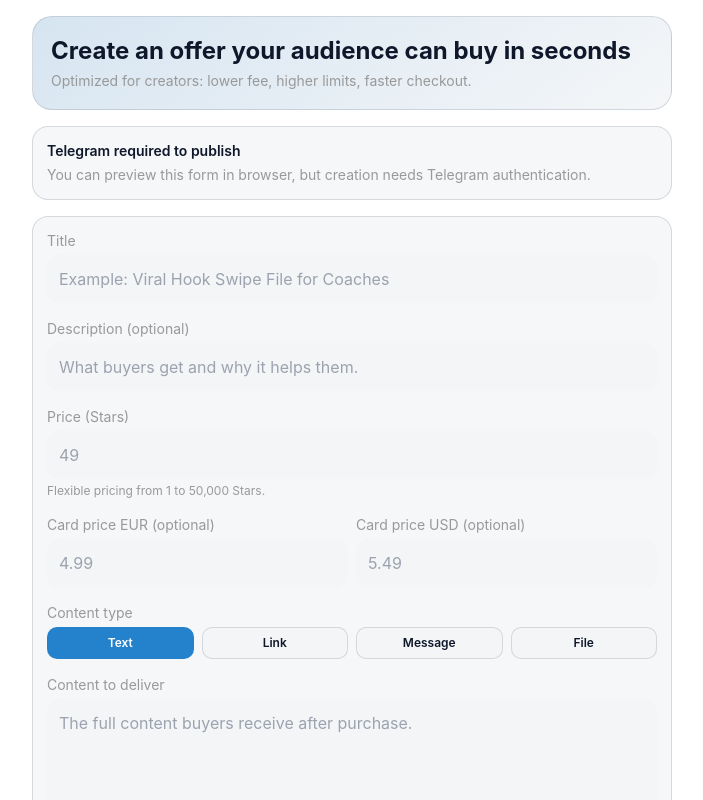
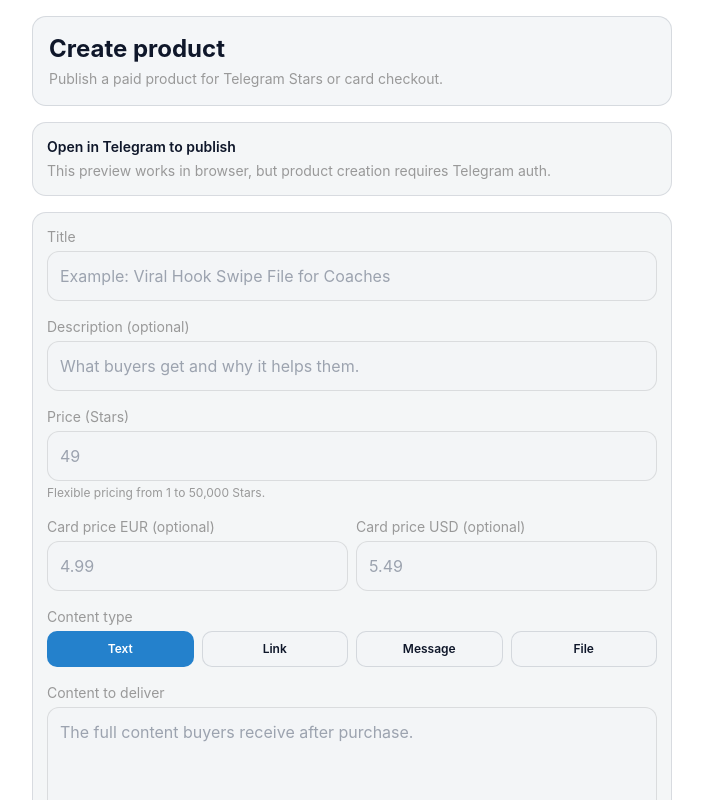
Before and after one commit to san-npm/paywall-tg, a Next.js app: page /create in a window 1280 px wide. Shown: the top 800 px of the page, without its empty margins (288-991 px from the left). Built offline with nearby package versions, Linux system fonts and the light colour scheme; no server answers.

Commit message:
refine miniapp create UI: cleaner styling and copy

```diff
--- a/app/(miniapp)/create/page.jsx
+++ b/app/(miniapp)/create/page.jsx
@@ -184,8 +184,8 @@
         )}
 
         <section className="glass-card text-sm">
-          <p className="font-semibold">Share this to sell now</p>
-          <p className="text-tg-hint mt-1">Use <code>/buy {created.id}</code> in Telegram posts, DMs, or channel announcements.</p>
+          <p className="font-semibold">Share command</p>
+          <p className="text-tg-hint mt-1">Use <code>/buy {created.id}</code> in Telegram posts, DMs, or channel messages.</p>
         </section>
 
         <a href="/" className="primary-btn">Back to dashboard</a>
@@ -217,31 +217,31 @@
   return (
     <main className="p-4 max-w-2xl mx-auto space-y-4">
       <section className="hero-card">
-        <h1 className="text-2xl font-bold">Create an offer your audience can buy in seconds</h1>
-        <p className="text-sm text-tg-hint mt-1">Optimized for creators: lower fee, higher limits, faster checkout.</p>
+        <h1 className="text-2xl font-bold">Create product</h1>
+        <p className="text-sm text-tg-hint mt-1">Publish a paid product for Telegram Stars or card checkout.</p>
       </section>
 
       {!user && (
         <section className="glass-card text-sm">
-          <p className="font-semibold">Telegram required to publish</p>
-          <p className="text-tg-hint mt-1">You can preview this form in browser, but creation needs Telegram authentication.</p>
+          <p className="font-semibold">Open in Telegram to publish</p>
+          <p className="text-tg-hint mt-1">This preview works in browser, but product creation requires Telegram auth.</p>
         </section>
       )}
 
       {user && (
         <section className="glass-card text-sm">
           {termsLoading ? (
-            <p className="text-tg-hint">Checking Creator Terms acceptance...</p>
+            <p className="text-tg-hint">Checking Creator Terms...</p>
           ) : termsAccepted ? (
-            <p className="text-green-700">✅ Creator Terms accepted. You can publish products.</p>
+            <p className="text-green-700">Creator Terms accepted. Publishing is enabled.</p>
           ) : (
             <div className="space-y-2">
-              <p className="font-semibold">Creator Terms acceptance required</p>
-              <p className="text-tg-hint">Before publishing, you must accept the Creator Terms (monthly payouts, fee split, invoice requirement).</p>
+              <p className="font-semibold">Creator Terms required</p>
+              <p className="text-tg-hint">Accept terms once to publish products and receive payouts.</p>
               <div className="flex gap-2 flex-wrap">
-                <a href="/docs/creator-terms" target="_blank" rel="noreferrer" className="chip-btn">Read Terms</a>
+                <a href="/docs/creator-terms" target="_blank" rel="noreferrer" className="chip-btn">Read terms</a>
                 <button type="button" onClick={handleAcceptTerms} disabled={termsSubmitting} className="primary-btn" style={{ width: 'auto', padding: '10px 14px' }}>
-                  {termsSubmitting ? 'Accepting...' : 'I Accept Creator Terms'}
+                  {termsSubmitting ? 'Accepting...' : 'Accept terms'}
                 </button>
               </div>
             </div>
@@ -265,7 +265,7 @@
               onChange={(e) => setTitle(e.target.value)}
               required
               maxLength={140}
-              className="w-full p-3 rounded-xl border-none outline-none"
+              className="w-full p-3 rounded-xl border border-black/10 outline-none focus:ring-2 focus:ring-black/10"
               style={{ backgroundColor: 'var(--surface)' }}
               placeholder="Example: Viral Hook Swipe File for Coaches"
             />
@@ -278,7 +278,7 @@
               value={description}
               onChange={(e) => setDescription(e.target.value)}
               maxLength={500}
-              className="w-full p-3 rounded-xl border-none outline-none"
+              className="w-full p-3 rounded-xl border border-black/10 outline-none focus:ring-2 focus:ring-black/10"
               style={{ backgroundColor: 'var(--surface)' }}
               placeholder="What buyers get and why it helps them."
             />
@@ -293,7 +293,7 @@
               value={price}
               onChange={(e) => setPrice(e.target.value)}
               required
-              className="w-full p-3 rounded-xl border-none outline-none"
+              className="w-full p-3 rounded-xl border border-black/10 outline-none focus:ring-2 focus:ring-black/10"
               style={{ backgroundColor: 'var(--surface)' }}
               placeholder="49"
             />
@@ -309,7 +309,7 @@
                 step="0.01"
                 value={priceEur}
                 onChange={(e) => setPriceEur(e.target.value)}
-                className="w-full p-3 rounded-xl border-none outline-none"
+                className="w-full p-3 rounded-xl border border-black/10 outline-none focus:ring-2 focus:ring-black/10"
                 style={{ backgroundColor: 'var(--surface)' }}
                 placeholder="4.99"
               />
@@ -322,7 +322,7 @@
                 step="0.01"
                 value={priceUsd}
                 onChange={(e) => setPriceUsd(e.target.value)}
-                className="w-full p-3 rounded-xl border-none outline-none"
+                className="w-full p-3 rounded-xl border border-black/10 outline-none focus:ring-2 focus:ring-black/10"
                 style={{ backgroundColor: 'var(--surface)' }}
                 placeholder="5.49"
               />
@@ -358,7 +358,7 @@
               required
               rows={5}
               maxLength={10000}
-              className="w-full p-3 rounded-xl border-none outline-none resize-none"
+              className="w-full p-3 rounded-xl border border-black/10 outline-none resize-none focus:ring-2 focus:ring-black/10"
               style={{ backgroundColor: 'var(--surface)' }}
               placeholder={contentPlaceholder[contentType]}
             />
--- a/app/globals.css
+++ b/app/globals.css
@@ -156,36 +156,34 @@
    Mini-app blocks (Telegram theme)
 ──────────────────────────────── */
 .glass-card {
-  background: var(--surface-strong);
-  border: 1px solid var(--border);
-  border-radius: 16px;
+  background: color-mix(in srgb, var(--surface) 94%, #ffffff);
+  border: 1px solid color-mix(in srgb, var(--border) 80%, #00000010);
+  border-radius: 14px;
   padding: 14px;
 }
 
 .hero-card {
-  background: linear-gradient(145deg,
-    color-mix(in srgb, var(--tg-theme-button-color, #2481cc) 14%, var(--surface) 86%),
-    color-mix(in srgb, var(--surface) 88%, #ffffff));
-  border: 1px solid var(--border);
-  border-radius: 20px;
-  padding: 18px;
+  background: color-mix(in srgb, var(--surface) 90%, #ffffff);
+  border: 1px solid color-mix(in srgb, var(--border) 85%, #00000012);
+  border-radius: 14px;
+  padding: 16px;
 }
 
 .hero-badge {
-  background: color-mix(in srgb, var(--tg-theme-button-color, #2481cc) 20%, white);
+  background: color-mix(in srgb, var(--tg-theme-button-color, #2481cc) 14%, #ffffff);
   color: var(--tg-theme-button-color, #2481cc);
-  border-radius: 12px;
-  min-width: 40px;
-  height: 40px;
+  border-radius: 10px;
+  min-width: 36px;
+  height: 36px;
   display: inline-flex;
   align-items: center;
   justify-content: center;
 }
 
 .mini-stat {
-  background: color-mix(in srgb, var(--surface) 76%, #ffffff);
+  background: color-mix(in srgb, var(--surface) 90%, #ffffff);
   border: 1px solid var(--border);
-  border-radius: 12px;
+  border-radius: 10px;
   padding: 10px;
 }
 .mini-stat-label { font-size: 11px; color: var(--tg-theme-hint-color, #637381); text-transform: uppercase; letter-spacing: .04em; margin: 0; }
@@ -196,13 +194,16 @@
   width: 100%;
   text-align: center;
   padding: 12px 16px;
-  border-radius: 14px;
+  border-radius: 12px;
   font-weight: 700;
   background: var(--tg-theme-button-color, #2481cc);
   color: var(--tg-theme-button-text-color, #ffffff);
   text-decoration: none;
   cursor: pointer;
+  border: none;
+  transition: opacity .16s ease;
 }
+.primary-btn:hover { opacity: .92; }
 
 .price-pill {
   font-size: 13px;
@@ -210,7 +211,7 @@
   padding: 6px 10px;
   border-radius: 999px;
   border: 1px solid var(--border);
-  background: color-mix(in srgb, var(--tg-theme-button-color, #2481cc) 8%, var(--surface));
+  background: color-mix(in srgb, var(--surface) 86%, #ffffff);
   white-space: nowrap;
 }
 
@@ -219,8 +220,8 @@
   font-size: 12px;
   font-weight: 600;
   border: 1px solid var(--border);
-  padding: 6px 10px;
-  background: transparent;
+  padding: 8px 10px;
+  background: color-mix(in srgb, var(--surface) 88%, #ffffff);
   cursor: pointer;
 }
 .chip-primary { background: var(--tg-theme-button-color, #2481cc); color: var(--tg-theme-button-text-color, #fff); border-color: transparent; }
```
